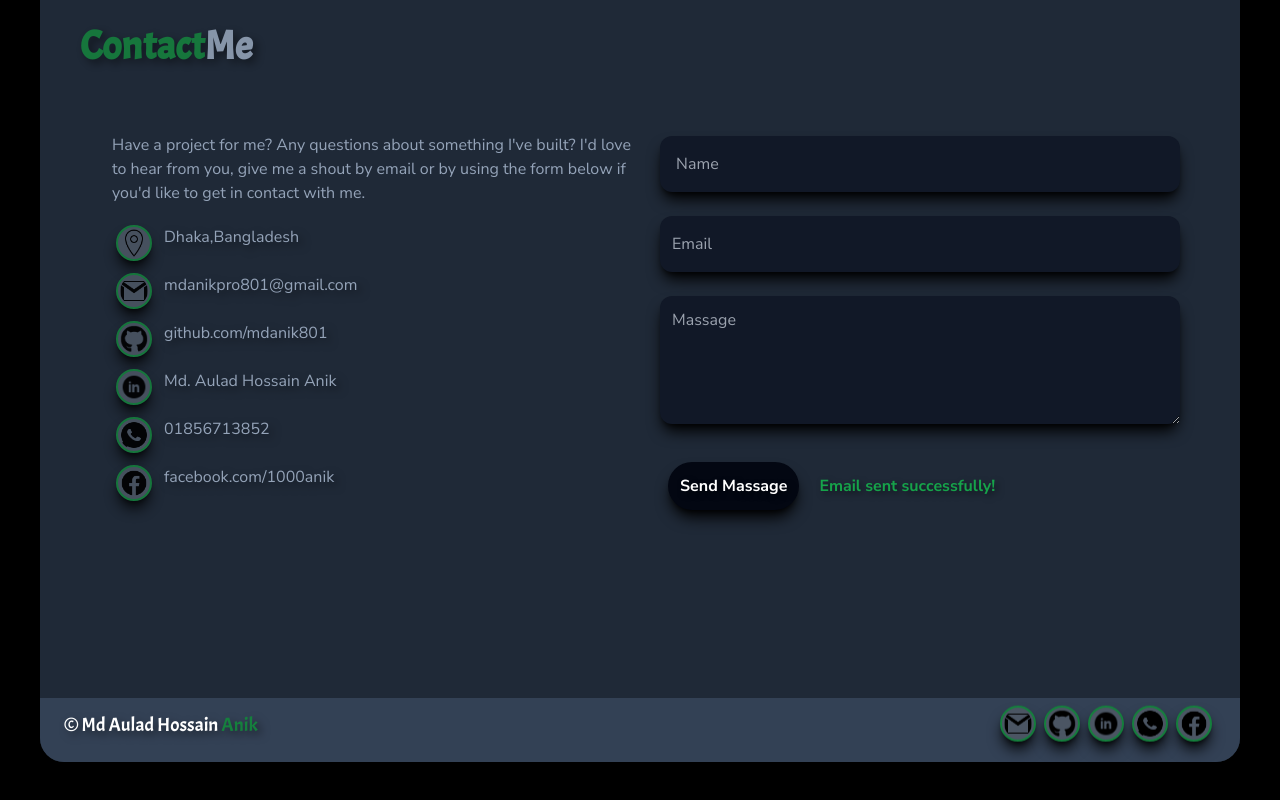
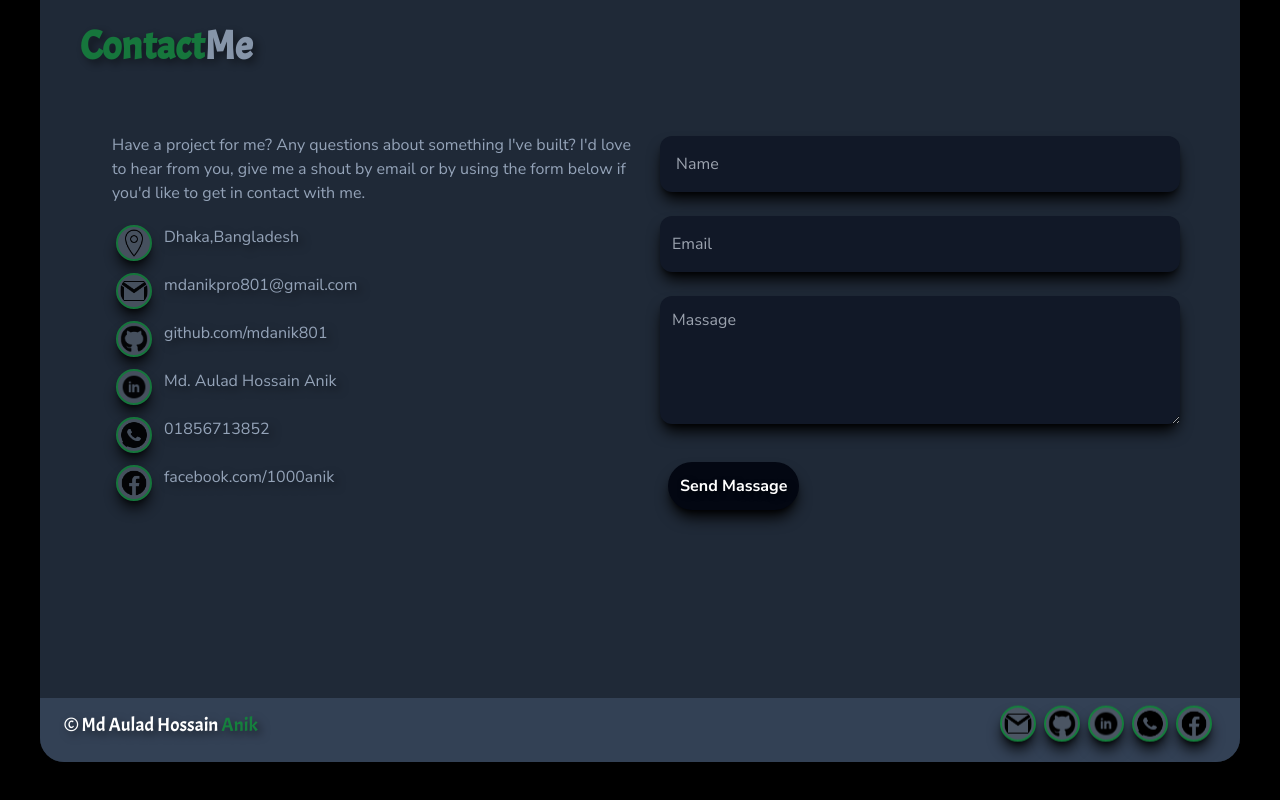
Before and after one commit to mdanik801/Portfolio, a React (Vite) app: page / in a window 1280 px wide. Shown: the part 3252-4052 px from the top of the page. Built offline with nearby package versions, Linux system fonts and the light colour scheme.

Commit message:
contact form update

```diff
--- a/src/components/Contact.jsx
+++ b/src/components/Contact.jsx
@@ -164,7 +164,7 @@ export default function Contact() {
                         {" "}
                         <button className={style.sendbtn}>Send Massage</button>
                         <span className=" text-green-600 text-shadow-lg font-Nunito font-bold lg:text-[1rem] text-[0.8rem]">
-                           {suess}Email sent successfully!
+                           {suess}
                         </span>
                      </>
                   )}{" "}
```
